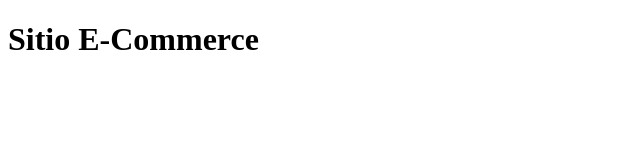
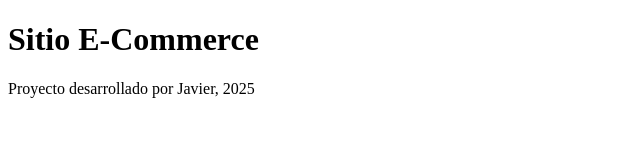
Before and after one commit to JavierGALl/m2-cierre-ecommerce, a plain HTML site: page index.html in a window 1280 px wide. Shown: the whole page, without its empty margins (0-640 px from the left). Drawn offline with nearby package versions, Linux system fonts and the light colour scheme.

Commit message:
Se agrega footer a index.html

```diff
--- a/index.html
+++ b/index.html
@@ -14,5 +14,9 @@
 <body>
 
     <header><h1>Sitio E-Commerce</h1></header>
+
+    <footer>
+        <p>Proyecto desarrollado por Javier, 2025</p>
+    </footer>
 </body>
 </html>
```
